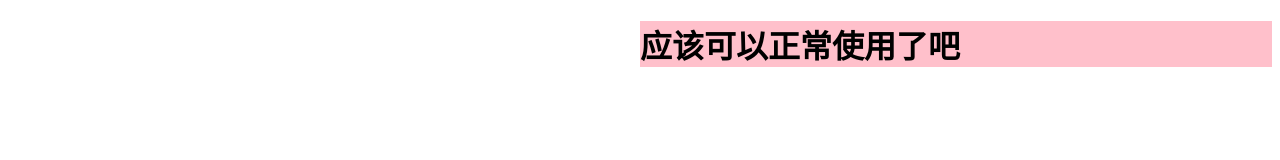
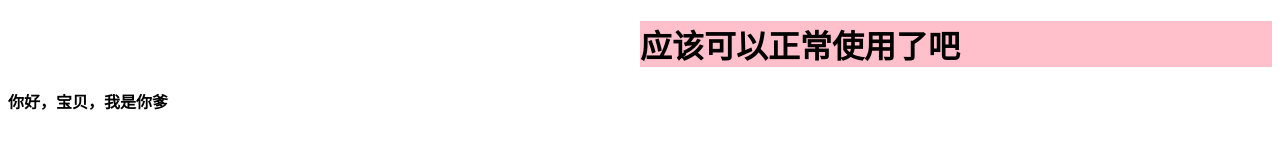
Before and after one commit to haifengyina2333/study_demo_Github, a plain HTML site: page index.html in a window 1280 px wide. Drawn offline with Linux system fonts and the light colour scheme.

Commit message:
我为什么不能提交了?

```diff
--- a/index.html
+++ b/index.html
@@ -10,5 +10,6 @@
 <body>
 
     <h1>应该可以正常使用了吧</h1>
+     <h4>你好，宝贝，我是你爹</h4>
 </body>
 </html>
```
